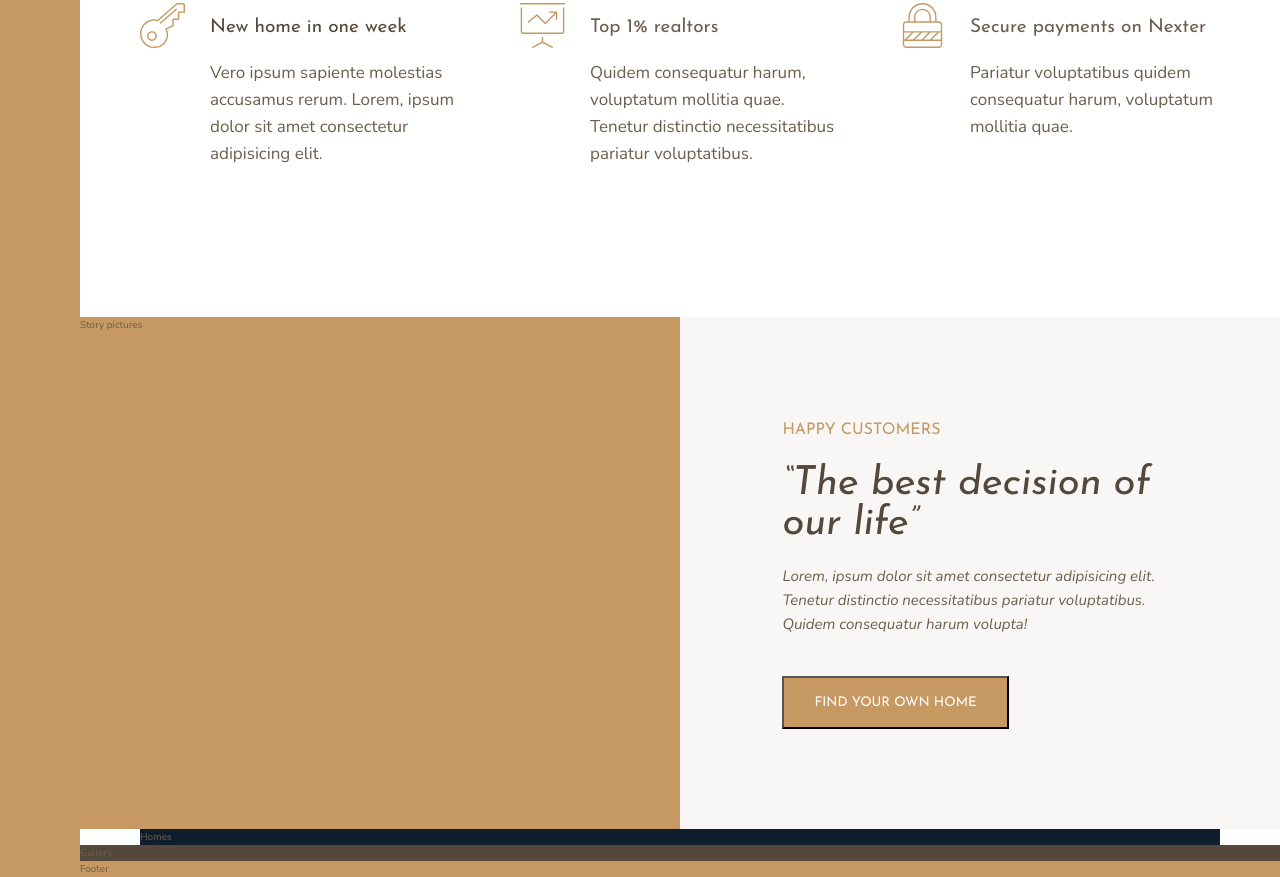
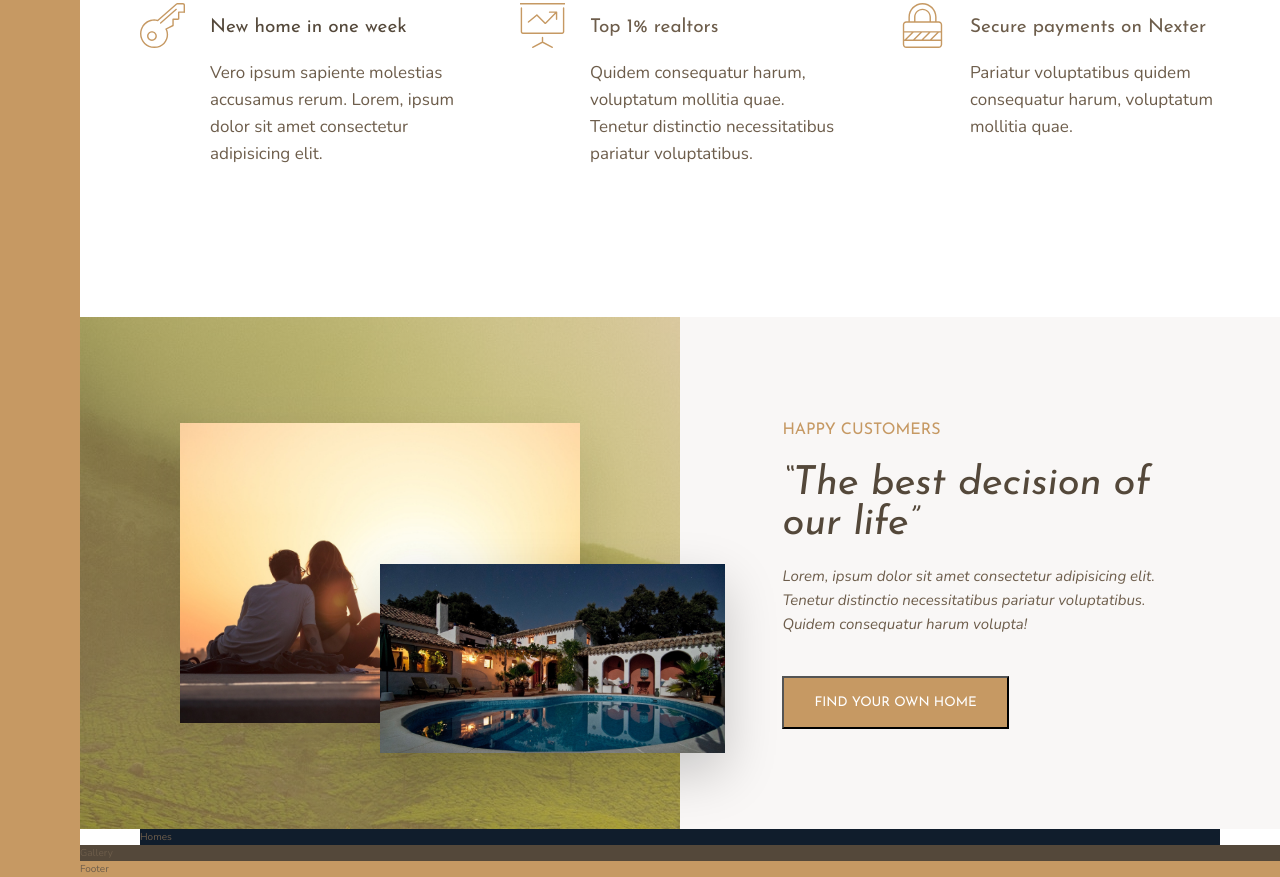
Before and after one commit to TudorTacal/nexter-css-grid, a website: page index.html in a window 1280 px wide. Shown: the part 991-1868 px from the top of the page. Drawn offline with nearby package versions, Linux system fonts and the light colour scheme.

Commit message:
Finish the story section

```diff
--- a/index.html
+++ b/index.html
@@ -91,7 +91,8 @@
     </div>
 
     <div class="story__pictures">
-      Story pictures
+      <img src="img/story-1.jpeg" alt="Couple with new house" class="story__img--1">
+      <img src="img/story-2.jpeg" alt="New house" class="story__img--2">
     </div>
 
     <div class="story__content">
--- a/sass/_story.scss
+++ b/sass/_story.scss
@@ -2,6 +2,29 @@
   &__pictures {
     background-color: $color-primary;
     grid-column: full-start / col-end 4;
+    background-image: linear-gradient(rgba($color-primary, .5), rgba($color-primary, .5)), url(../img/back.jpg);
+
+    display: grid;
+    grid-template-rows: repeat(6, 1fr);
+    grid-template-columns: repeat(6, 1fr);
+    align-items: center;
+  }
+
+  &__img--1 {
+    width: 100%;
+    grid-row: 2 / 6;
+    grid-column: 2 / 6;
+    box-shadow: 0 2rem 5rem rgba(#000, .1);
+    // preserve aspect ratio
+  }
+
+  &__img--2 {
+    width: 115%;
+    grid-row: 4 / 6;
+    grid-column: 4 / 7;
+    z-index: 20;
+    box-shadow: 0 2rem 5rem rgba(#000, .2);
+
   }
 
   &__content {
```
Also changed, not shown: css/style.css.
